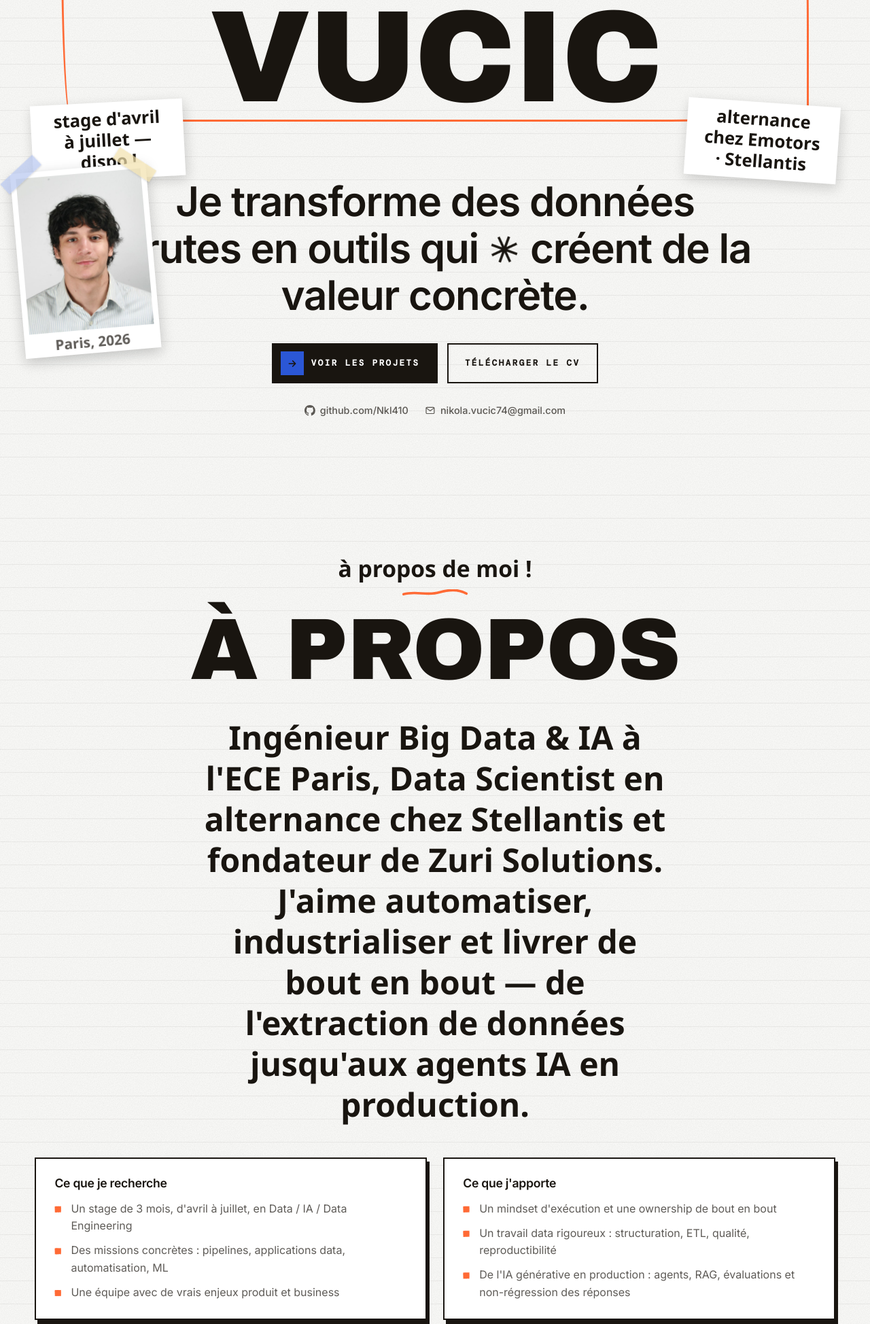
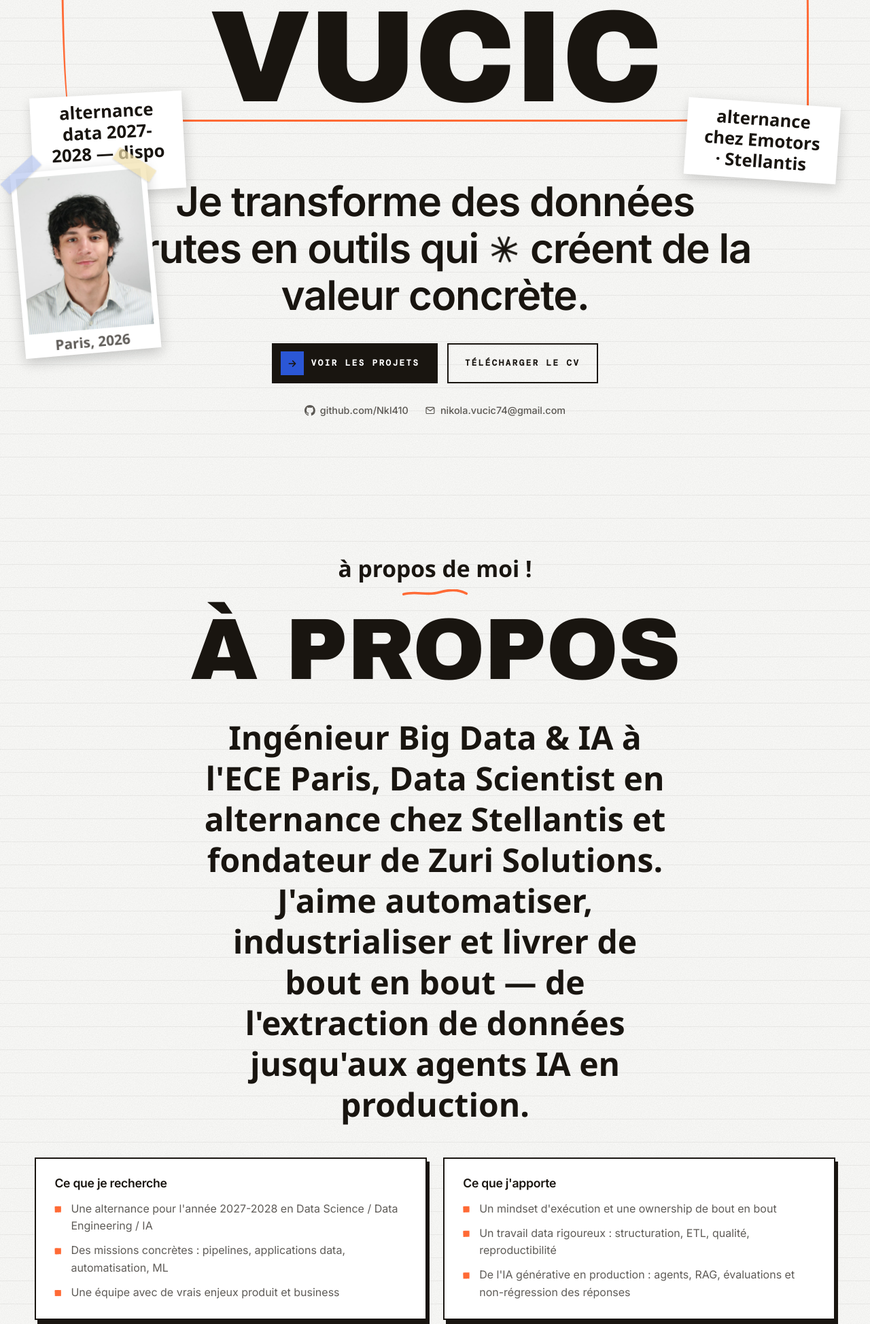
Before and after one commit to Nkl410/Nkl410.github.io, a plain HTML site: page index.html in a window 1280 px wide. Shown: the part 400-2348 px from the top of the page at 68% size. Drawn offline with nearby package versions, Linux system fonts and the light colour scheme; a web font is replaced by a local one.

Commit message:
Look for a 2027-2028 data apprenticeship instead of an internship
Co-Authored-By: Claude Opus 5.5 <noreply@anthropic.com>

```diff
--- a/index.html
+++ b/index.html
@@ -4,7 +4,7 @@
   <meta charset="UTF-8" />
   <meta name="viewport" content="width=device-width, initial-scale=1.0" />
   <title data-i18n="meta.title">Nikola Vucic — Data Scientist / Data Engineer</title>
-  <meta name="description" content="Portfolio de Nikola Vucic, Data Scientist / Data Engineer en alternance chez Emotors (Stellantis), à la recherche d'un stage d'avril à juillet." data-i18n="meta.description" data-i18n-attr="content" />
+  <meta name="description" content="Portfolio de Nikola Vucic, Data Scientist / Data Engineer en alternance chez Emotors (Stellantis), à la recherche d'une alternance data pour l'année 2027-2028." data-i18n="meta.description" data-i18n-attr="content" />
 
   <link rel="icon" type="image/svg+xml" href="favicon.svg" />
 
@@ -82,7 +82,7 @@
               <span class="pill" data-i18n="hero.pillPlace">Paris, France</span>
             </div>
             <div class="hero__float hero__float--bl">
-              <span class="hero__note" data-i18n="hero.noteInternship">stage d'avril à juillet — dispo !</span>
+              <span class="hero__note" data-i18n="hero.noteInternship">alternance data 2027-2028 — dispo !</span>
             </div>
             <div class="hero__float hero__float--br">
               <span class="hero__note" data-i18n="hero.noteJob">alternance chez Emotors · Stellantis</span>
@@ -93,7 +93,7 @@
         <div class="hero__badges">
           <span class="pill" data-i18n="hero.pillRole">Data Scientist</span>
           <span class="pill" data-i18n="hero.pillPlace">Paris, France</span>
-          <span class="pill" data-i18n="hero.pillInternship">Stage avril → juillet</span>
+          <span class="pill" data-i18n="hero.pillInternship">Alternance 2027 → 2028</span>
         </div>
 
         <p class="hero__statement">
@@ -138,7 +138,7 @@
           <div class="paper reveal">
             <h3 class="paper__title" data-i18n="about.lookingForTitle">Ce que je recherche</h3>
             <ul class="bullets">
-              <li data-i18n="about.lookingFor1">Un stage de 3 mois, d'avril à juillet, en Data / IA / Data Engineering</li>
+              <li data-i18n="about.lookingFor1">Une alternance pour l'année 2027-2028 en Data Science / Data Engineering / IA</li>
               <li data-i18n="about.lookingFor2">Des missions concrètes : pipelines, applications data, automatisation, ML</li>
               <li data-i18n="about.lookingFor3">Une équipe avec de vrais enjeux produit et business</li>
             </ul>
@@ -769,7 +769,7 @@
               <img class="contact__avatar" src="images/nikola-photo.jpg" alt="" loading="lazy" decoding="async" />
               <div>
                 <p class="contact__author">Nikola Vucic</p>
-                <p class="contact__note" data-i18n="contact.cardNote">Ouvert aux stages data / IA d'avril à juillet, et à toute conversation sur un problème de données intéressant.</p>
+                <p class="contact__note" data-i18n="contact.cardNote">Ouvert aux alternances data / IA pour 2027-2028, et à toute conversation sur un problème de données intéressant.</p>
               </div>
             </div>
           </div>
--- a/js/i18n.js
+++ b/js/i18n.js
@@ -16,7 +16,7 @@
     fr: {
       meta: {
         title: "Nikola Vucic — Data Scientist / Data Engineer",
-        description: "Portfolio de Nikola Vucic, Data Scientist / Data Engineer en alternance chez Emotors (Stellantis) et fondateur de Zuri Solutions (IA générative, agents, logiciel sur mesure), à la recherche d'un stage d'avril à juillet."
+        description: "Portfolio de Nikola Vucic, Data Scientist / Data Engineer en alternance chez Emotors (Stellantis) et fondateur de Zuri Solutions (IA générative, agents, logiciel sur mesure), à la recherche d'une alternance data pour l'année 2027-2028."
       },
       nav: {
         home: "Accueil",
@@ -33,8 +33,8 @@
         photoCaption: "Paris, 2026",
         pillRole: "Data Scientist",
         pillPlace: "Paris, France",
-        pillInternship: "Stage avril → juillet",
-        noteInternship: "stage d'avril à juillet — dispo !",
+        pillInternship: "Alternance 2027 → 2028",
+        noteInternship: "alternance data 2027-2028 — dispo !",
         noteJob: "alternance chez Emotors · Stellantis",
         statement1: "Je transforme des données brutes en outils qui",
         statement2: "créent de la valeur concrète.",
@@ -46,7 +46,7 @@
         banner: "À propos",
         statement: "Ingénieur Big Data & IA à l'ECE Paris, Data Scientist en alternance chez Stellantis et fondateur de Zuri Solutions. J'aime automatiser, industrialiser et livrer de bout en bout — de l'extraction de données jusqu'aux agents IA en production.",
         lookingForTitle: "Ce que je recherche",
-        lookingFor1: "Un stage de 3 mois, d'avril à juillet, en Data / IA / Data Engineering",
+        lookingFor1: "Une alternance pour l'année 2027-2028 en Data Science / Data Engineering / IA",
         lookingFor2: "Des missions concrètes : pipelines, applications data, automatisation, ML",
         lookingFor3: "Une équipe avec de vrais enjeux produit et business",
         bringTitle: "Ce que j'apporte",
@@ -131,7 +131,7 @@
         iaschool: { title: "Bachelor Intelligence Artificielle & Business", item2: "Mathématiques appliquées", item3: "Marketing" }
       },
       contact: {
-        cardNote: "Ouvert aux stages data / IA d'avril à juillet, et à toute conversation sur un problème de données intéressant.",
+        cardNote: "Ouvert aux alternances data / IA pour 2027-2028, et à toute conversation sur un problème de données intéressant.",
         tagline: "construisons quelque chose ensemble",
         word: "Contact",
         cta: "M'écrire"
@@ -241,7 +241,7 @@
     en: {
       meta: {
         title: "Nikola Vucic — Data Scientist / Data Engineer",
-        description: "Portfolio of Nikola Vucic, Data Scientist / Data Engineer apprentice at Emotors (Stellantis) and founder of Zuri Solutions (generative AI, agents, custom software), looking for an internship from April to July."
+        description: "Portfolio of Nikola Vucic, Data Scientist / Data Engineer apprentice at Emotors (Stellantis) and founder of Zuri Solutions (generative AI, agents, custom software), looking for a data apprenticeship for the 2027-2028 academic year."
       },
       nav: {
         home: "Home",
@@ -258,8 +258,8 @@
         photoCaption: "Paris, 2026",
         pillRole: "Data Scientist",
         pillPlace: "Paris, France",
-        pillInternship: "Internship April → July",
-        noteInternship: "internship from April to July — available!",
+        pillInternship: "Apprenticeship 2027 → 2028",
+        noteInternship: "data apprenticeship 2027-2028 — available!",
         noteJob: "apprentice at Emotors · Stellantis",
         statement1: "I turn raw data into tools that",
         statement2: "create real, measurable value.",
@@ -271,7 +271,7 @@
         banner: "About",
         statement: "Big Data & AI engineering student at ECE Paris, Data Scientist apprentice at Stellantis and founder of Zuri Solutions. I like automating, industrializing and shipping end to end — from data extraction all the way to AI agents in production.",
         lookingForTitle: "What I'm looking for",
-        lookingFor1: "A 3-month internship, April to July, in Data / AI / Data Engineering",
+        lookingFor1: "An apprenticeship for the 2027-2028 year in Data Science / Data Engineering / AI",
         lookingFor2: "Hands-on missions: pipelines, data applications, automation, ML",
         lookingFor3: "A team with real product and business stakes",
         bringTitle: "What I bring",
@@ -356,7 +356,7 @@
         iaschool: { title: "Bachelor in Artificial Intelligence & Business", item2: "Applied Mathematics", item3: "Marketing" }
       },
       contact: {
-        cardNote: "Open to data / AI internships from April to July, and to any conversation about an interesting data problem.",
+        cardNote: "Open to data / AI apprenticeships for 2027-2028, and to any conversation about an interesting data problem.",
         tagline: "let's build something together",
         word: "Contact",
         cta: "Email me"
```
